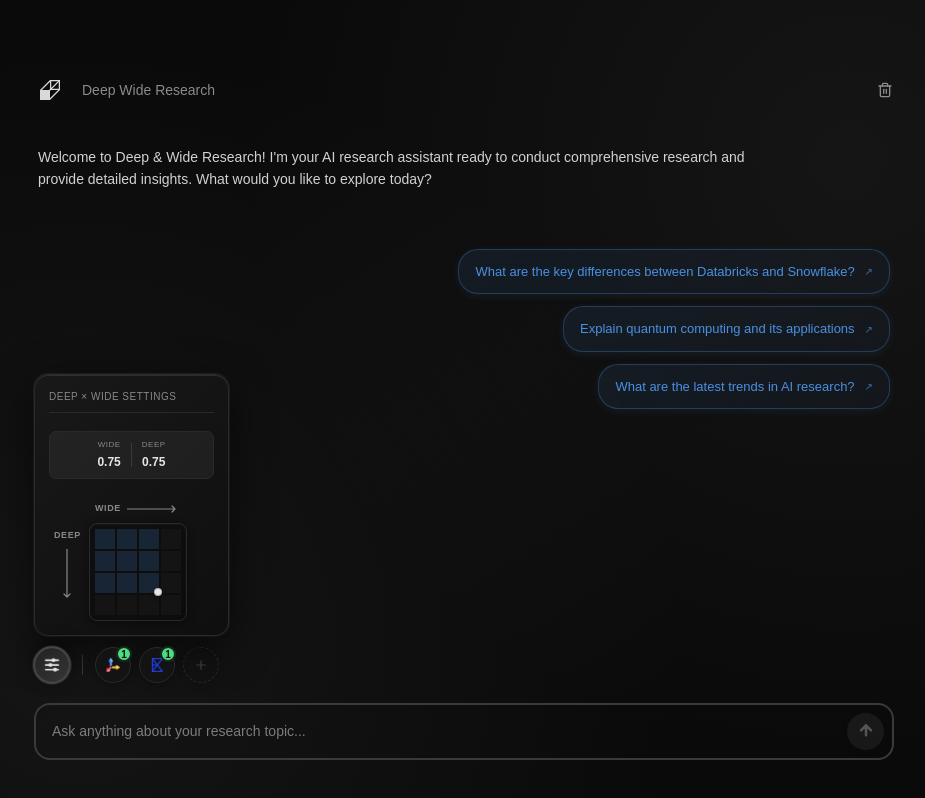
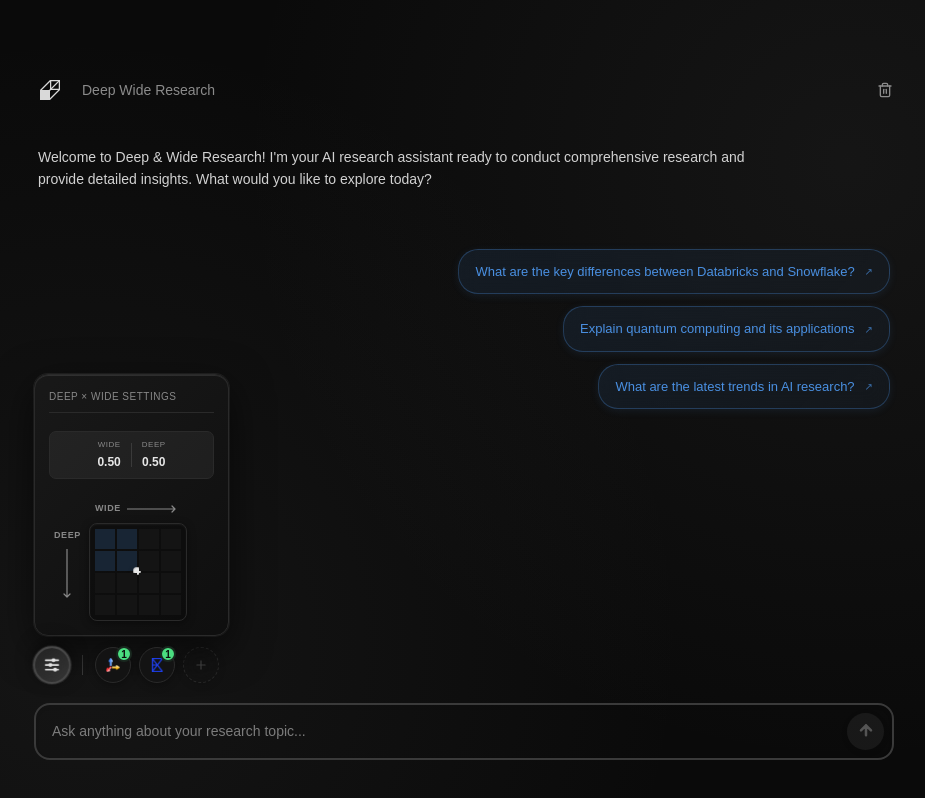
Before and after one commit to Singularity-tian/DeepWideResearch, a Next.js app in the folder chat_interface/: page / in a window 1280 px wide. Both pictures are taken after a click on the button 228 px from the left and 665 px from the top of the page. Shown: the whole page, without its empty margins (176-1101 px from the left). Built offline with nearby package versions, Linux system fonts and the light colour scheme.

Commit message:
:wrench: correct the deepwide setting number

```diff
--- a/chat_interface/app/DeepWideGrid.tsx
+++ b/chat_interface/app/DeepWideGrid.tsx
@@ -1,6 +1,6 @@
 'use client'
 
-import React, { useMemo, useState } from 'react'
+import React, { useState } from 'react'
 
 export interface DeepWideValue {
   deep: number
@@ -27,45 +27,21 @@ export default function DeepWideGrid({
   title
 }: DeepWideGridProps) {
   const step = 0.25
-
-  // Frame offset = visual border + inner padding (kept independent from gap)
   const frameOffset = outerBorder + outerPadding
-
-  const clamped = useMemo(() => ({
-    deep: Math.max(0, Math.min(1, value.deep)),
-    wide: Math.max(0, Math.min(1, value.wide))
-  }), [value.deep, value.wide])
-
-  // Indices for intersections (0..4) based on value inclusive at 1.00
-  const selectedRowIndex = useMemo(() => {
-    return Math.max(0, Math.min(4, Math.round(clamped.deep / step)))
-  }, [clamped.deep])
-  const selectedColIndex = useMemo(() => {
-    return Math.max(0, Math.min(4, Math.round(clamped.wide / step)))
-  }, [clamped.wide])
-
   const gridCols = 4
   const gridRows = 4
-  const gridWidth = gridCols * cellSize + (gridCols - 1) * innerBorder + 2 * frameOffset
-  const gridHeight = gridRows * cellSize + (gridRows - 1) * innerBorder + 2 * frameOffset
 
-  // Dot is one step right/down from selected intersection. Clamp to grid border for max.
-  const dotColIndex = Math.min(gridCols, selectedColIndex + 1)
-  const dotRowIndex = Math.min(gridRows, selectedRowIndex + 1)
+  // 提取重复计算
+  const gridInnerWidth = gridCols * cellSize + (gridCols - 1) * innerBorder
+  const gridInnerHeight = gridRows * cellSize + (gridRows - 1) * innerBorder
+  const gridWidth = gridInnerWidth + 2 * frameOffset
+  const gridHeight = gridInnerHeight + 2 * frameOffset
 
-  const positionForCol = (j: number) => (
-    j < gridCols
-      ? frameOffset + j * (cellSize + innerBorder)
-      : frameOffset + gridCols * cellSize + (gridCols - 1) * innerBorder
-  )
-  const positionForRow = (i: number) => (
-    i < gridRows
-      ? frameOffset + i * (cellSize + innerBorder)
-      : frameOffset + gridRows * cellSize + (gridRows - 1) * innerBorder
-  )
-
-  const selectedDotLeft = positionForCol(dotColIndex)
-  const selectedDotTop = positionForRow(dotRowIndex)
+  // 限制值范围并计算选中的格子
+  const clampedDeep = Math.max(0, Math.min(1, value.deep))
+  const clampedWide = Math.max(0, Math.min(1, value.wide))
+  const selectedRowIndex = Math.max(0, Math.min(3, Math.round(clampedDeep / step) - 1))
+  const selectedColIndex = Math.max(0, Math.min(3, Math.round(clampedWide / step) - 1))
 
   const [hoverCell, setHoverCell] = useState<{ row: number; col: number } | null>(null)
 
@@ -125,55 +101,19 @@ export default function DeepWideGrid({
     userSelect: 'none'
   }
 
-  // Coverage includes boundary: cells whose top-left corner is within [0, W] × [0, D]
-  const isCovered = (row: number, col: number) => {
-    const cellWide = col * step
-    const cellDeep = row * step
-    return cellWide <= clamped.wide && cellDeep <= clamped.deep
-  }
-
   const cellBaseStyle: React.CSSProperties = {
     width: `${cellSize}px`,
     height: `${cellSize}px`,
     backgroundColor: '#141414',
     transition: 'background-color 120ms ease',
-    cursor: 'pointer'
-  }
-
-  const renderCells = () => {
-    const cells: React.ReactNode[] = []
-    for (let row = 0; row < gridRows; row++) {
-      for (let col = 0; col < gridCols; col++) {
-        const covered = isCovered(row, col)
-        const isHover = hoverCell && hoverCell.row === row && hoverCell.col === col
-        const bg = covered
-          ? (isHover ? 'rgba(74, 144, 226, 0.28)' : 'rgba(74, 144, 226, 0.18)')
-          : (isHover ? '#1b1b1b' : '#141414')
-        cells.push(
-          <div
-            key={`${row}-${col}`}
-            role="button"
-            aria-label={`Set Wide ${(col * step).toFixed(2)}, Deep ${(row * step).toFixed(2)}`}
-            aria-pressed={covered}
-            onClick={() => {
-              const newValue = { deep: row * step, wide: col * step }
-              console.log('🎯 DeepWideGrid: Setting new values:', newValue)
-              onChange(newValue)
-            }}
-            onMouseEnter={() => setHoverCell({ row, col })}
-            onMouseLeave={() => setHoverCell(null)}
-            style={{ ...cellBaseStyle, backgroundColor: bg }}
-          />
-        )
-      }
-    }
-    return cells
+    cursor: 'pointer',
+    position: 'relative'
   }
 
   const dotStyle: React.CSSProperties = {
     position: 'absolute',
-    left: `${selectedDotLeft - 6}px`,
-    top: `${selectedDotTop - 6}px`,
+    right: '-3px',
+    bottom: '-3px',
     width: '6px',
     height: '6px',
     borderRadius: '50%',
@@ -182,14 +122,47 @@ export default function DeepWideGrid({
     pointerEvents: 'none'
   }
 
-  const tooltipVisible = hoverCell && hoverCell.row === selectedRowIndex && hoverCell.col === selectedColIndex
-  const displayWide = Math.min(1, clamped.wide + step)
-  const displayDeep = Math.min(1, clamped.deep + step)
-  const tooltipText = `W ${displayWide.toFixed(2)} • D ${displayDeep.toFixed(2)}`
+  // 优化：使用函数式方式生成格子
+  const renderCells = () =>
+    Array.from({ length: gridRows }, (_, row) =>
+      Array.from({ length: gridCols }, (_, col) => {
+        const covered = (col + 1) * step <= clampedWide && (row + 1) * step <= clampedDeep
+        const isHover = hoverCell?.row === row && hoverCell?.col === col
+        const isSelected = row === selectedRowIndex && col === selectedColIndex
+        const backgroundColor = covered
+          ? (isHover ? 'rgba(74, 144, 226, 0.28)' : 'rgba(74, 144, 226, 0.18)')
+          : (isHover ? '#1b1b1b' : '#141414')
+
+        return (
+          <div
+            key={`${row}-${col}`}
+            role="button"
+            aria-label={`Set Wide ${((col + 1) * step).toFixed(2)}, Deep ${((row + 1) * step).toFixed(2)}`}
+            aria-pressed={covered}
+            onClick={() => onChange({ deep: (row + 1) * step, wide: (col + 1) * step })}
+            onMouseEnter={() => setHoverCell({ row, col })}
+            onMouseLeave={() => setHoverCell(null)}
+            style={{ ...cellBaseStyle, backgroundColor }}
+          >
+            {isSelected && <div style={dotStyle} />}
+          </div>
+        )
+      })
+    ).flat()
+
+  // 显示值和工具提示
+  const displayWide = clampedWide
+  const displayDeep = clampedDeep
+  const tooltipVisible = hoverCell?.row === selectedRowIndex && hoverCell?.col === selectedColIndex
+
+  // 简化tooltip位置计算 - 基于选中格子位置
+  const selectedCellLeft = frameOffset + selectedColIndex * (cellSize + innerBorder)
+  const selectedCellTop = frameOffset + selectedRowIndex * (cellSize + innerBorder)
+
   const tooltipStyle: React.CSSProperties = {
     position: 'absolute',
-    left: `${selectedDotLeft + 10}px`,
-    top: `${selectedDotTop - 28}px`,
+    left: `${selectedCellLeft + cellSize + 10}px`,
+    top: `${selectedCellTop - 28}px`,
     background: 'rgba(20, 20, 20, 0.98)',
     color: '#e6e6e6',
     border: '1px solid #3a3a3a',
@@ -203,45 +176,50 @@ export default function DeepWideGrid({
     backdropFilter: 'blur(8px)'
   }
 
+  // 提取重复的样式对象
+  const valueDisplayStyle: React.CSSProperties = {
+    marginBottom: '12px',
+    padding: '7px 10px',
+    background: 'rgba(255, 255, 255, 0.05)',
+    border: '1px solid #2a2a2a',
+    borderRadius: '7px',
+    display: 'flex',
+    justifyContent: 'center',
+    alignItems: 'center',
+    width: '100%',
+    boxSizing: 'border-box'
+  }
+
+  const valueLabelStyle: React.CSSProperties = {
+    fontSize: '8px',
+    color: '#888',
+    marginBottom: '2px',
+    textTransform: 'uppercase',
+    letterSpacing: '0.5px'
+  }
+
+  const valueNumberStyle: React.CSSProperties = {
+    fontSize: '12px',
+    fontWeight: '600',
+    color: '#e6e6e6'
+  }
+
   return (
     <div style={containerStyle}>
       {/* Header Title */}
       <div style={headerTitleStyle}>Deep × Wide Settings</div>
 
       {/* Value Display */}
-      <div style={{
-        marginBottom: '12px',
-        padding: '7px 10px',
-        background: 'rgba(255, 255, 255, 0.05)',
-        border: '1px solid #2a2a2a',
-        borderRadius: '7px',
-        display: 'flex',
-        justifyContent: 'center',
-        alignItems: 'center',
-        width: '100%',
-        boxSizing: 'border-box'
-      }}>
+      <div style={valueDisplayStyle}>
         <div style={{ display: 'flex', gap: '10px', alignItems: 'center' }}>
           <div style={{ textAlign: 'center' }}>
-            <div style={{ fontSize: '8px', color: '#888', marginBottom: '2px', textTransform: 'uppercase', letterSpacing: '0.5px' }}>
-              Wide
-            </div>
-            <div style={{ fontSize: '12px', fontWeight: '600', color: '#e6e6e6' }}>
-              {displayWide.toFixed(2)}
-            </div>
+            <div style={valueLabelStyle}>Wide</div>
+            <div style={valueNumberStyle}>{displayWide.toFixed(2)}</div>
           </div>
-          <div style={{
-            width: '1px',
-            height: '24px',
-            background: '#3a3a3a'
-          }} />
+          <div style={{ width: '1px', height: '24px', background: '#3a3a3a' }} />
           <div style={{ textAlign: 'center' }}>
-            <div style={{ fontSize: '8px', color: '#888', marginBottom: '2px', textTransform: 'uppercase', letterSpacing: '0.5px' }}>
-              Deep
-            </div>
-            <div style={{ fontSize: '12px', fontWeight: '600', color: '#e6e6e6' }}>
-              {displayDeep.toFixed(2)}
-            </div>
+            <div style={valueLabelStyle}>Deep</div>
+            <div style={valueNumberStyle}>{displayDeep.toFixed(2)}</div>
           </div>
         </div>
       </div>
@@ -250,38 +228,37 @@ export default function DeepWideGrid({
         {/* Axis labels */}
         <div style={{
           ...axisLabelStyle,
-          top: `${-22}px`,
+          top: '-22px',
           left: `${frameOffset}px`,
           display: 'flex',
           alignItems: 'center',
           gap: '6px',
-          width: `${gridCols * cellSize + (gridCols - 1) * innerBorder}px`
+          width: `${gridInnerWidth}px`
         }}>
           <span style={{ flexShrink: 0 }}>wide</span>
-          <svg width={gridCols * cellSize + (gridCols - 1) * innerBorder - 32} height="8" viewBox={`0 0 ${gridCols * cellSize + (gridCols - 1) * innerBorder - 32} 8`} fill="none" style={{ marginTop: '1px' }}>
-            <path d={`M0 4H${gridCols * cellSize + (gridCols - 1) * innerBorder - 38}M${gridCols * cellSize + (gridCols - 1) * innerBorder - 38} 4L${gridCols * cellSize + (gridCols - 1) * innerBorder - 41} 1M${gridCols * cellSize + (gridCols - 1) * innerBorder - 38} 4L${gridCols * cellSize + (gridCols - 1) * innerBorder - 41} 7`} stroke="#888" strokeWidth="1.2" strokeLinecap="round" strokeLinejoin="round"/>
+          <svg width={gridInnerWidth - 32} height="8" viewBox={`0 0 ${gridInnerWidth - 32} 8`} fill="none" style={{ marginTop: '1px' }}>
+            <path d={`M0 4H${gridInnerWidth - 38}M${gridInnerWidth - 38} 4L${gridInnerWidth - 41} 1M${gridInnerWidth - 38} 4L${gridInnerWidth - 41} 7`} stroke="#888" strokeWidth="1.2" strokeLinecap="round" strokeLinejoin="round"/>
           </svg>
         </div>
         <div style={{
           ...axisLabelStyle,
           top: `${frameOffset}px`,
-          left: `${-36}px`,
+          left: '-36px',
           display: 'flex',
           flexDirection: 'column',
           alignItems: 'center',
           gap: '6px',
-          height: `${gridRows * cellSize + (gridRows - 1) * innerBorder}px`
+          height: `${gridInnerHeight}px`
         }}>
           <span style={{ flexShrink: 0 }}>deep</span>
-          <svg width="8" height={gridRows * cellSize + (gridRows - 1) * innerBorder - 32} viewBox={`0 0 8 ${gridRows * cellSize + (gridRows - 1) * innerBorder - 32}`} fill="none">
-            <path d={`M4 0V${gridRows * cellSize + (gridRows - 1) * innerBorder - 38}M4 ${gridRows * cellSize + (gridRows - 1) * innerBorder - 38}L1 ${gridRows * cellSize + (gridRows - 1) * innerBorder - 41}M4 ${gridRows * cellSize + (gridRows - 1) * innerBorder - 38}L7 ${gridRows * cellSize + (gridRows - 1) * innerBorder - 41}`} stroke="#888" strokeWidth="1.2" strokeLinecap="round" strokeLinejoin="round"/>
+          <svg width="8" height={gridInnerHeight - 32} viewBox={`0 0 8 ${gridInnerHeight - 32}`} fill="none">
+            <path d={`M4 0V${gridInnerHeight - 38}M4 ${gridInnerHeight - 38}L1 ${gridInnerHeight - 41}M4 ${gridInnerHeight - 38}L7 ${gridInnerHeight - 41}`} stroke="#888" strokeWidth="1.2" strokeLinecap="round" strokeLinejoin="round"/>
           </svg>
         </div>
         <div style={gridStyle}>
           {renderCells()}
         </div>
-        <div style={dotStyle} />
-        <div style={tooltipStyle}>{tooltipText}</div>
+        <div style={tooltipStyle}>{`W ${displayWide.toFixed(2)} • D ${displayDeep.toFixed(2)}`}</div>
       </div>
     </div>
   )
```
